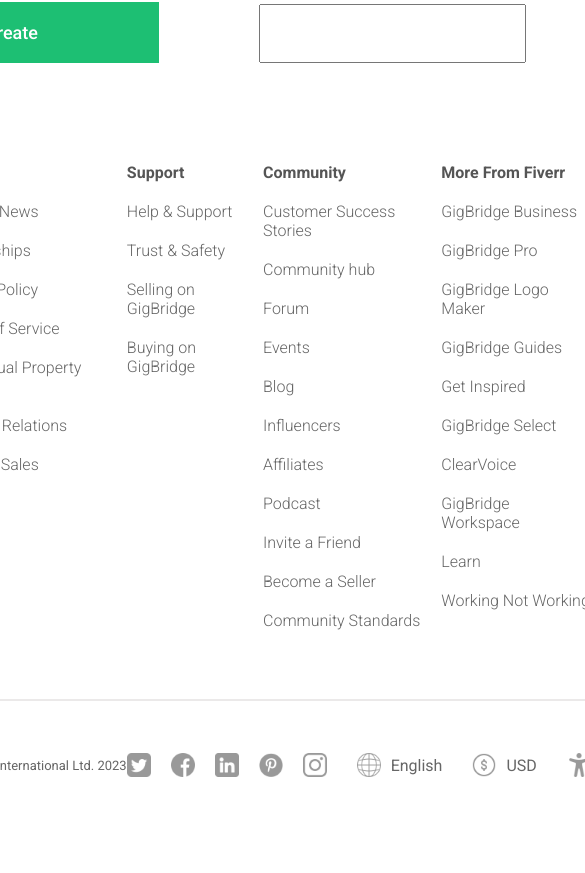
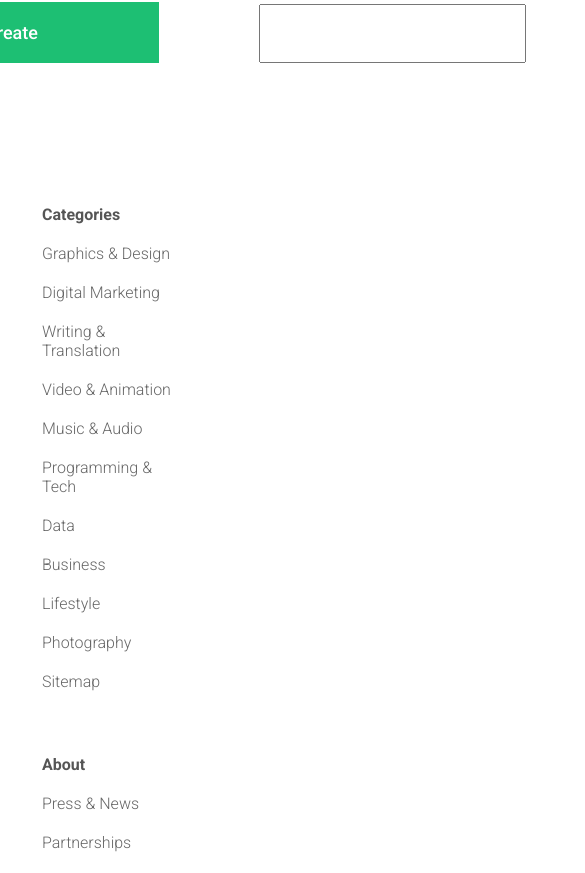
Before and after one commit to hi-Kartik2004/PwHackathon, a React (Vite) app in the folder hackathon/: page /add in a window 390 px wide. Shown: the part 1049-1922 px from the top of the page, 585 px wide, since content can reach past the window. Before the commit the page ends 1878 px from the top, so only its background shows below. Built offline with nearby package versions, Linux system fonts and the light colour scheme.

Commit message:
making web responsive part 1

```diff
--- a/hackathon/src/components/feature/Feature.jsx
+++ b/hackathon/src/components/feature/Feature.jsx
@@ -2,6 +2,7 @@
 
 function Featured() {
   return (
+    <center>
     <div className="featured">
       <div className="container">
         <div className="left">
@@ -28,6 +29,7 @@
         </div>
       </div>
     </div>
+    </center>
   );
 }
 
--- a/hackathon/src/components/feature/Feature.scss
+++ b/hackathon/src/components/feature/Feature.scss
@@ -1,22 +1,29 @@
 .featured {
-    height: 600px;
+    height: 80vh;
     display: flex;
+    align-items: center;
     justify-content: center;
     background-color: #001641;
     color: white;
 
     .container {
-      width: 1400px;
+      width: 100%;
       display: flex;
+      flex-direction: column;
+      justify-content: center;
       align-items: center;
 
       .left {
         display: flex;
+        align-items: center;
+        justify-content: center;
         flex-direction: column;
         gap: 30px;
 
         h1 {
           font-size: 50px;
+          margin-bottom: 4rem;
+          padding: 0 15px;
         }
 
         span {
@@ -29,6 +36,8 @@
         }
 
         .search {
+          margin: auto;
+          width: 75%;
           background-color: white;
           border-radius: 5px;
           display: flex;
@@ -71,6 +80,8 @@
           display: flex;
           align-items: center;
           gap: 10px;
+          margin: auto;
+          margin-top: 15px;
 
           span {
             width: max-content;
@@ -86,6 +97,12 @@
             font-size: 14px;
           }
         }
+        @media screen and (max-width : 968px) {
+            .popular{
+              flex-wrap: wrap;
+              margin: 20px 30px;
+            }
+        }
       }
 
       .right {
--- a/hackathon/src/components/footer/Footer.scss
+++ b/hackathon/src/components/footer/Footer.scss
@@ -1,4 +1,27 @@
 .footer {
+
+    // @media screen and (max-width : 768px) {
+    //     .bottom{
+    //         max-width: 100%;
+    //         overflow: hidden;
+    //         display: flex;
+    //         flex-wrap: wrap;
+    //         justify-content: space-between;
+    //         display: none;
+
+    //         .right{
+    //             max-width: 60%;
+    //             // display: none;
+    //         }
+
+    //         .left{
+    //             width: 40%;
+    //         }
+    //     }
+
+    // }
+
+
     display: flex;
     justify-content: center;
     color: #666;
@@ -10,13 +33,16 @@
     }
 
     .container {
-        width: 1400px;
+        width: 100%;
 
         .top {
             display: flex;
+            flex-wrap: wrap;
             justify-content: space-between;
 
             .item {
+                max-width: 200px;
+                padding: 2rem;
                 display: flex;
                 flex-direction: column;
                 gap: 20px;
@@ -39,13 +65,16 @@
         }
 
         .bottom {
+            width: 100%;
             display: flex;
             align-items: center;
             justify-content: space-between;
+            padding: 0 2rem;
 
             .left {
-                width: max-content;
+                width: 40%;
                 display: flex;
+                flex-wrap: wrap;
                 align-items: center;
                 gap: 20px;
 
@@ -56,7 +85,6 @@
             }
 
             .right {
-                width: max-content;
                 display: flex;
                 align-items: center;
                 gap: 30px;
@@ -73,5 +101,34 @@
                 }
             }
         }
+
+
     }
 }
+
+
+@media screen and (max-width: 768px) {
+    .container {
+        .top {
+            flex-wrap: wrap;
+            padding: 10px;
+        }
+
+        .bottom {
+            padding: 10px;
+            display: flex;
+            flex-wrap: wrap;
+            gap: 20px;
+            justify-content: center;
+            align-items: center;
+
+            .social {
+                flex-wrap: wrap;
+            }
+
+            .right {
+                flex-wrap: wrap;
+            }
+        }
+    }
+}
--- a/hackathon/src/components/t_companies/T_Companies.scss
+++ b/hackathon/src/components/t_companies/T_Companies.scss
@@ -17,4 +17,9 @@
         object-fit: contain;
       }
     }
+        @media screen and (max-width : 668px) {
+          .container {
+            flex-wrap: wrap;
+          }
+        }
   }
--- a/hackathon/src/pages/home/Home.jsx
+++ b/hackathon/src/pages/home/Home.jsx
@@ -155,7 +155,7 @@
         <div className="container">
           <div className="item">
             <h1>
-              fiverr <i>business</i>
+              GigBridge <i>business</i>
             </h1>
             <h1>
               A business solution designed for <i>teams</i>
--- a/hackathon/src/pages/home/Home.scss
+++ b/hackathon/src/pages/home/Home.scss
@@ -41,28 +41,34 @@
     }
 
     .container {
+      padding: 0px 25px;
       width: 1400px;
       display: flex;
       align-items: center;
       gap: 200px;
+
       .item {
         display: flex;
         flex-direction: column;
         gap: 15px;
+
         &:first-child {
           flex: 2;
         }
+
         &:last-child {
           flex: 3;
         }
 
-        img{
+        img {
           width: 100%;
         }
+
         h1 {
           font-weight: 500;
           margin-bottom: 10px;
         }
+
         .title {
           display: flex;
           align-items: center;
@@ -70,11 +76,13 @@
           font-weight: 500;
           font-size: 18px;
           color: #666;
+
           img {
             width: 24px;
             height: 24px;
           }
         }
+
         p {
           font-size: 18px;
           font-weight: 300;
@@ -83,12 +91,49 @@
           letter-spacing: 1px;
         }
 
-        video{
+        video {
           width: 720px;
         }
       }
     }
+    @media screen and (max-width: 1368px) {
+      .container {
+        flex-direction: column;
+        gap: 75px;
+      }
+    }
+    @media screen and (max-width: 968px) {
+      .container {
+        width: 100%;
+        .item {
+          video {
+            width: 500px;
+          }
+        }
+      }
+      @media screen and (max-width: 968px) {
+        .container {
+          width: 100%;
 
+          .item {
+            video {
+              width: 30rem;
+            }
+          }
+        }
+      }
+      @media screen and (max-width: 482px) {
+        .container {
+          width: 100%;
+
+          .item {
+            video {
+              width: 22rem;
+            }
+          }
+        }
+      }
+    }
     //   &.reverse {
     //     background-color: #0d084d;
     //     color: white;
@@ -97,7 +142,9 @@
     //     }
     //   }
   }
-
+.explore .container h1{
+  text-align: center;
+}
   .explore {
     display: flex;
     justify-content: center;
@@ -154,3 +201,11 @@
     }
   }
 }
+
+@media screen and (max-width : 468px) {
+  .home .explore .container .items
+            {
+                display: flex;
+                justify-content: center;
+            }
+            }
```
